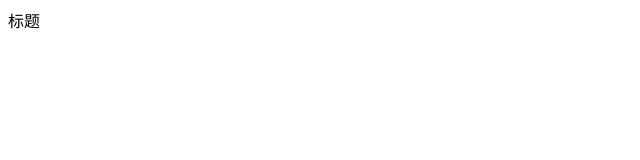
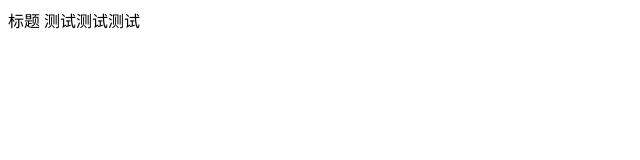
Before and after one commit to benson0429/HTML-HW, a plain HTML site: page index.html in a window 1280 px wide. Shown: the whole page, without its empty margins (0-640 px from the left). Drawn offline with Linux system fonts and the light colour scheme.

Commit message:
第二版

```diff
--- a/index.html
+++ b/index.html
@@ -7,5 +7,6 @@
 </head>
 <body>
     标题
+    测试测试测试
 </body>
 </html>
```
